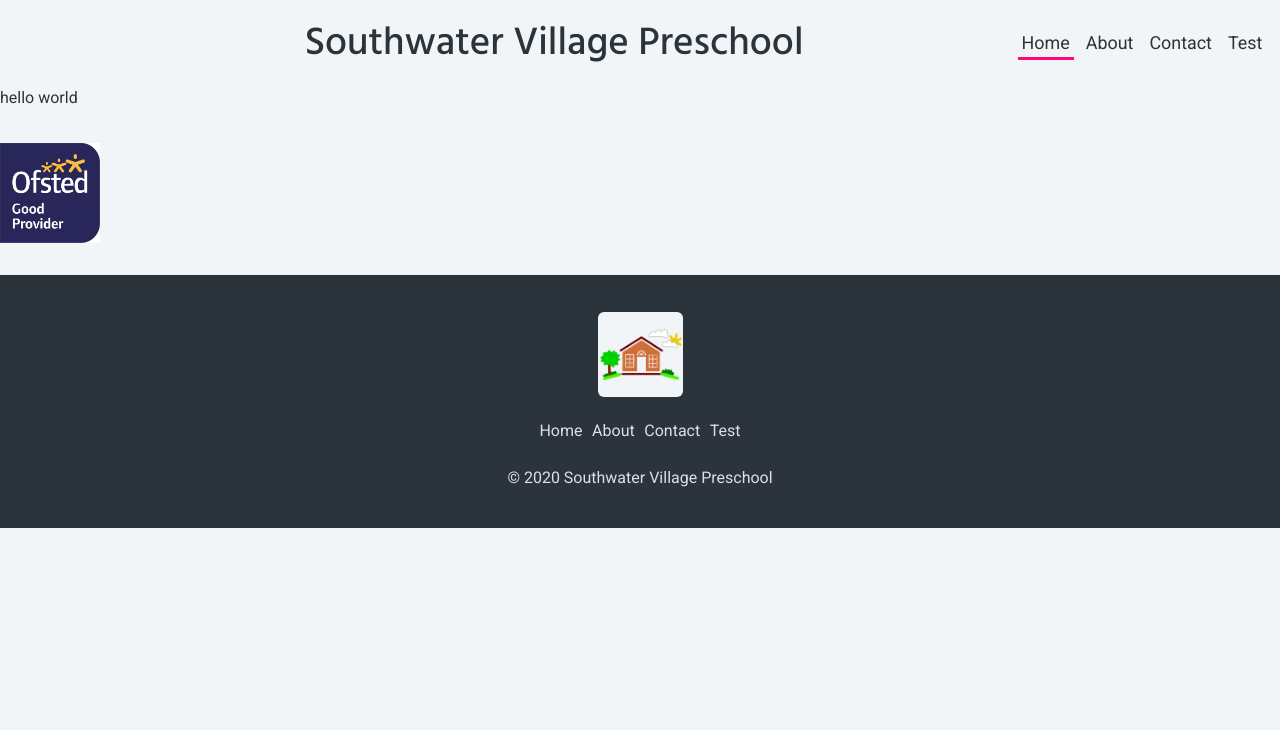
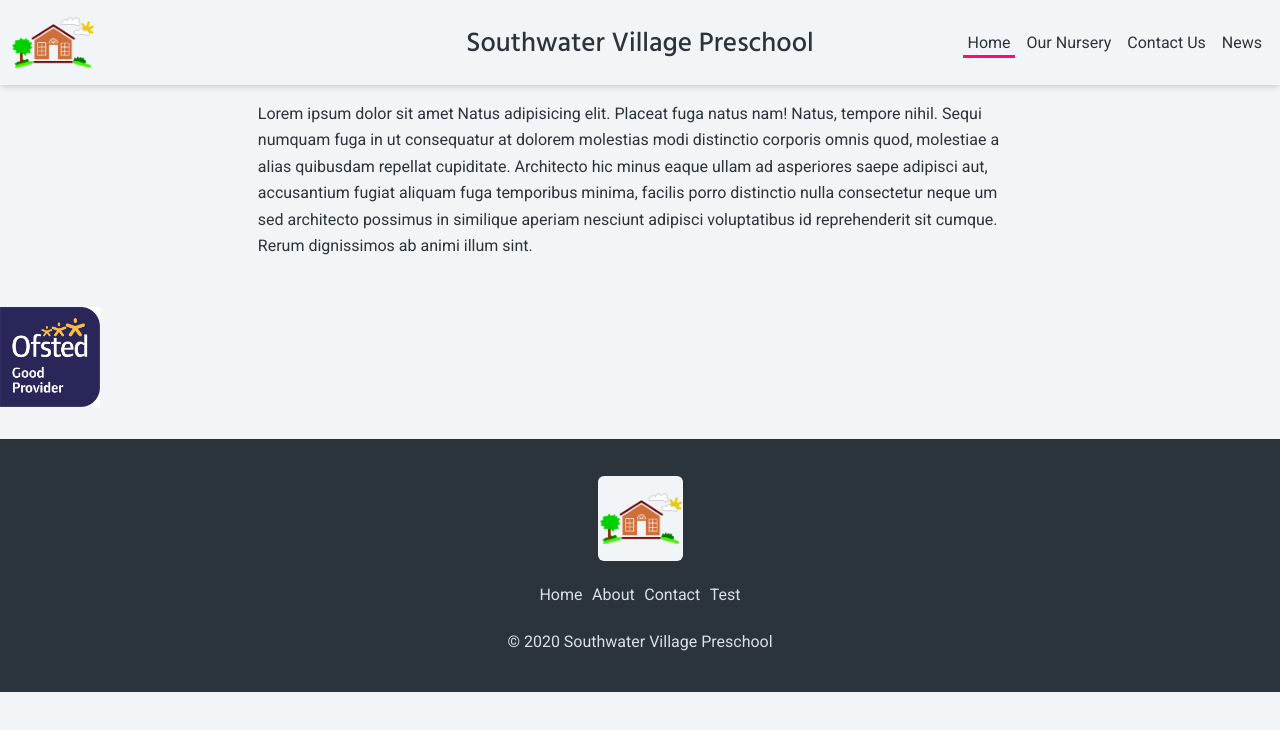
Before and after one commit to southwatervillagepreschool/svhps2020web, a Gatsby site: page / in a window 1280 px wide. Built offline with nearby package versions, Linux system fonts and the light colour scheme; Gatsby itself is replaced by a stand-in of ours.

Commit message:
fixed layout

```diff
--- a/src/components/Header.js
+++ b/src/components/Header.js
@@ -1,30 +1,33 @@
 import React from "react"
 
 import { Link } from "gatsby"
+import logo from "../images/logo-square-no-words.png"
 // import "../styles/hamburger.css"
 
 const Header = () => {
   return (
     <header>
-      <div class="logo"></div>
-      <a href="/">
+      <Link to="/about">
+        <img src={logo} alt="" className="logo" />
+      </Link>
+      <Link to="/">
         <h1>Southwater Village Preschool</h1>
-      </a>
+      </Link>
       <button>
-        <div class="hamburger"></div>
+        <div className="hamburger"></div>
       </button>
       <nav>
         <Link activeClassName="active" to="/">
           Home
         </Link>
         <Link activeClassName="active" to="/about">
-          About
+          Our Nursery
         </Link>
         <Link activeClassName="active" to="/contact">
-          Contact
+          Contact Us
         </Link>
         <Link activeClassName="active" to="/test">
-          Test
+          News
         </Link>
       </nav>
     </header>
--- a/src/components/footer.js
+++ b/src/components/footer.js
@@ -6,7 +6,7 @@ const Footer = () => {
   return (
     <footer>
       <Link to="/about" >
-        <img src={logo} alt="" class="logo" />
+        <img src={logo} alt="" className="logo" />
       </Link>
       <nav>
         <Link to="/">Home</Link>
--- a/src/components/layout.js
+++ b/src/components/layout.js
@@ -12,12 +12,8 @@ const Layout = ({ children }) => {
   return (
     <div>
       <Header />
-      <main>
-        {children}
-
-
-      </main>
-      <img class="logo-ofsted" src={logo} alt="" />
+      <main>{children}</main>
+      <img className="logo-ofsted" src={logo} alt="" />
       <Footer />
     </div>
   )
--- a/src/pages/index.js
+++ b/src/pages/index.js
@@ -3,5 +3,19 @@ import React from "react"
 import Layout from "../components/layout"
 
 export default function Home() {
-  return <Layout>hello world</Layout>
+  return (
+    <Layout>
+      <p>
+        Lorem ipsum dolor sit amet Natus adipisicing elit. Placeat fuga natus
+        nam! Natus, tempore nihil. Sequi numquam fuga in ut consequatur at
+        dolorem molestias modi distinctio corporis omnis quod, molestiae a alias
+        quibusdam repellat cupiditate. Architecto hic minus eaque ullam ad
+        asperiores saepe adipisci aut, accusantium fugiat aliquam fuga
+        temporibus minima, facilis porro distinctio nulla consectetur neque um
+        sed architecto possimus in similique aperiam nesciunt adipisci
+        voluptatibus id reprehenderit sit cumque. Rerum dignissimos ab animi
+        illum sint.
+      </p>
+    </Layout>
+  )
 }
--- a/src/styles/styles.css
+++ b/src/styles/styles.css
@@ -145,7 +145,7 @@ footer {
   display: flex;
   justify-content: space-between;
   align-items: center;
-  max-width: var(--layout-max-page-width);
+  /* max-width: var(--layout-max-page-width); */
   margin: 0 auto;
 }
 
@@ -154,7 +154,9 @@ header {
   background-color: var(--color-header-background);
   color: var(--color-text);
   min-height: 80px;
-  margin: 0 0.6rem;
+  margin: 0;
+  /* margin: 0 0.6rem; */
+  box-shadow: var(--shadow-level-2);
 }
 header a {
   border: none;
@@ -167,16 +169,19 @@ header h1 {
   margin: 0;
   padding-top: 0.3rem;
   text-align: center;
-  /* text-transform: uppercase; */
+  font-size: 1.7rem;
 }
 
 header nav {
   display: none;
 }
 header nav a {
+  /* border: solid 3px var(--color-primary); */
+  border-top: 3px solid var(--color-background);
   margin: 0 4px;
-  padding: 4px 4px;
-  font-size: 1.4em;
+  padding: 0px 4px;
+  font-size: 1rem;
+  line-height: 1.6em;
 }
 header nav a:hover {
   background: var(--color-hover-background);
@@ -585,11 +590,18 @@ small,
     --layout-max-char-width: 85ch;
   }
 
+  header {
+    padding: 0 10px;
+    display: grid;
+    grid-template-columns: 1fr auto 1fr;
+    /* max-width: 100%; */
+  }
   header button {
     display: none;
   }
   header > nav {
-    display: block;
+    display: flex;
+    justify-content: flex-end;
   }
   .image-group__flex {
     max-width: var(--layout-max-page-width);
```
Also changed, not shown: src/pages/test.js (+43 -22 lines).
